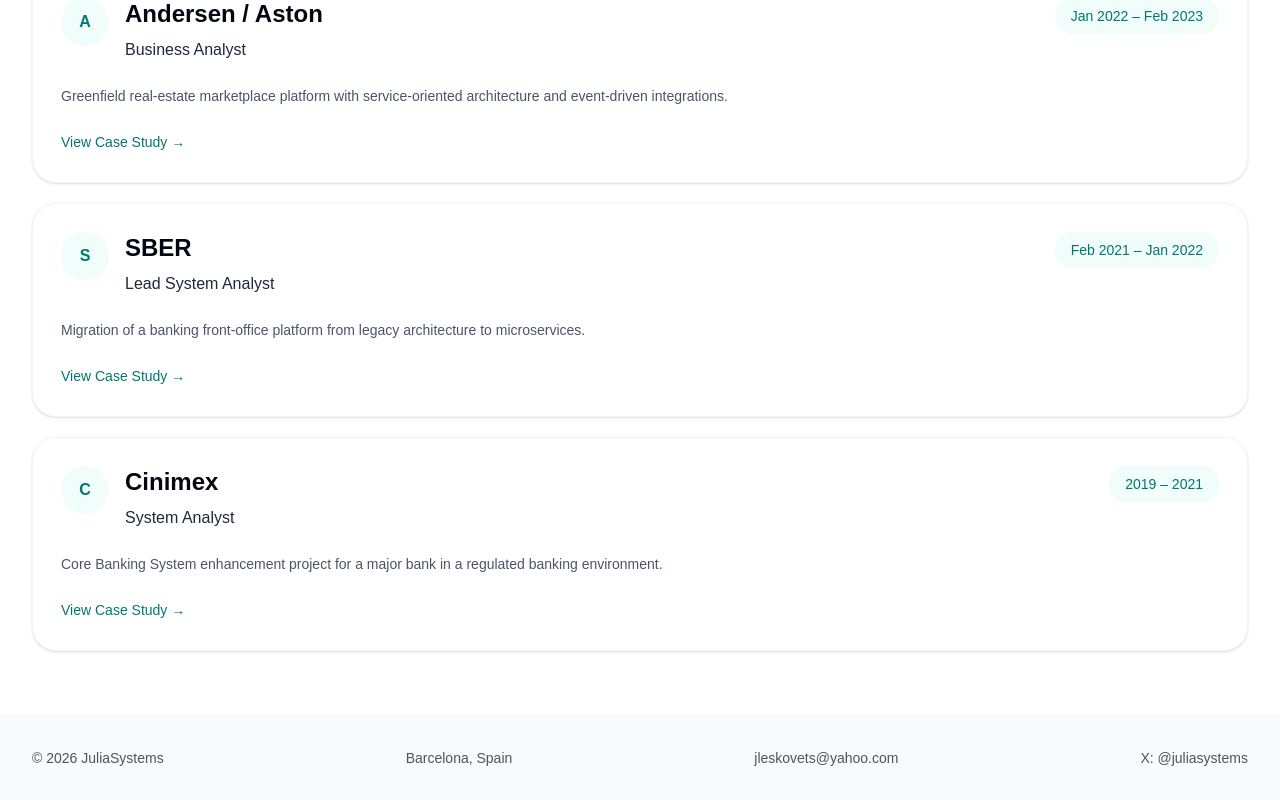
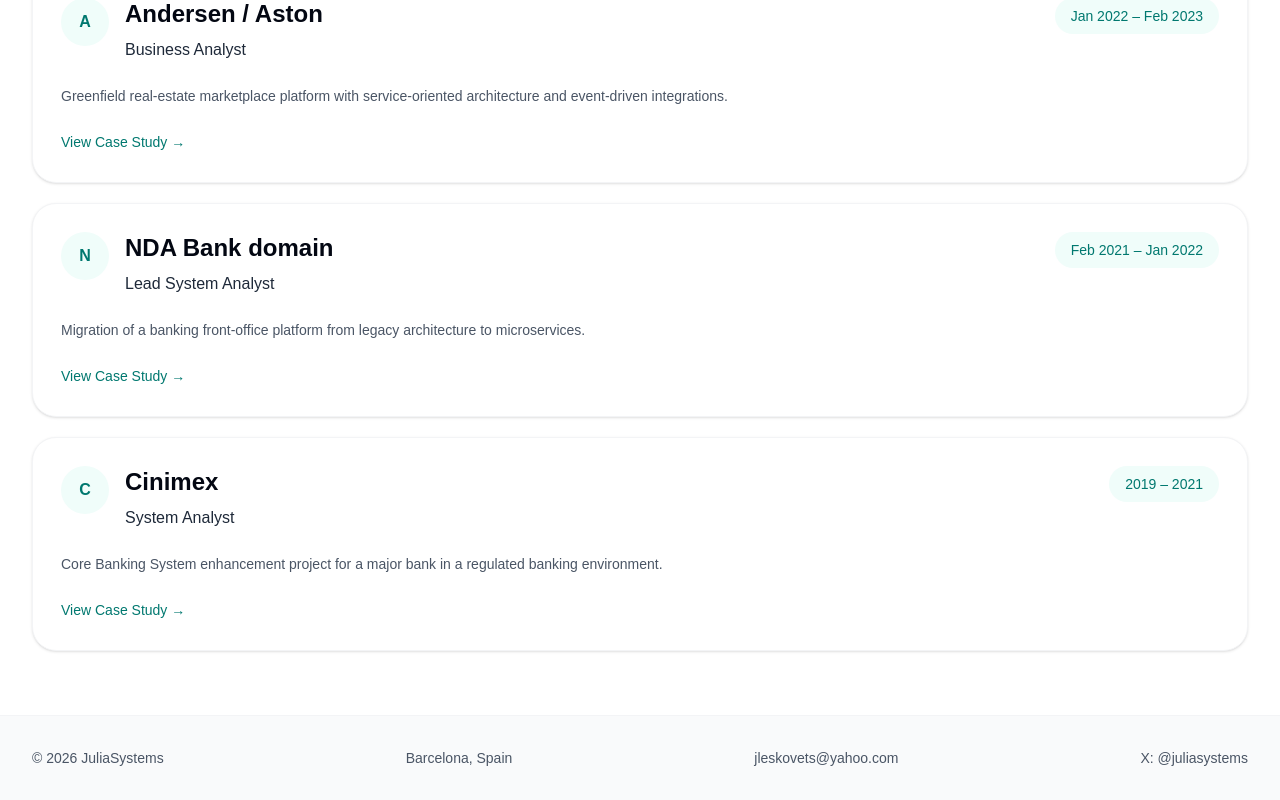
Before and after one commit to jleskovets/juliasystems, a Next.js app: page / in a window 1280 px wide. Shown: the part 2346-3146 px from the top of the page. Built offline with nearby package versions, Linux system fonts and the light colour scheme.

Commit message:
Update ExperienceSection.tsx

```diff
--- a/components/ExperienceSection.tsx
+++ b/components/ExperienceSection.tsx
@@ -107,8 +107,8 @@
     technologies: ["Kafka", "REST API", "SOA", "UML", "Data Modeling"],
   },
   {
-    icon: "S",
-    company: "SBER",
+    icon: "N",
+    company: "NDA Bank domain",
     role: "Lead System Analyst",
     period: "Feb 2021 – Jan 2022",
     description:
```
